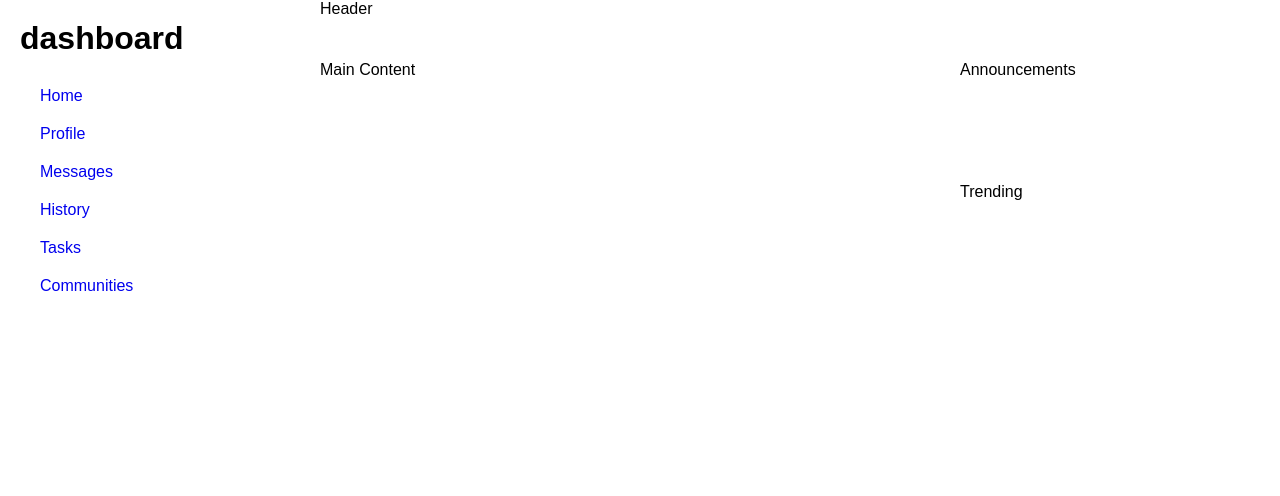
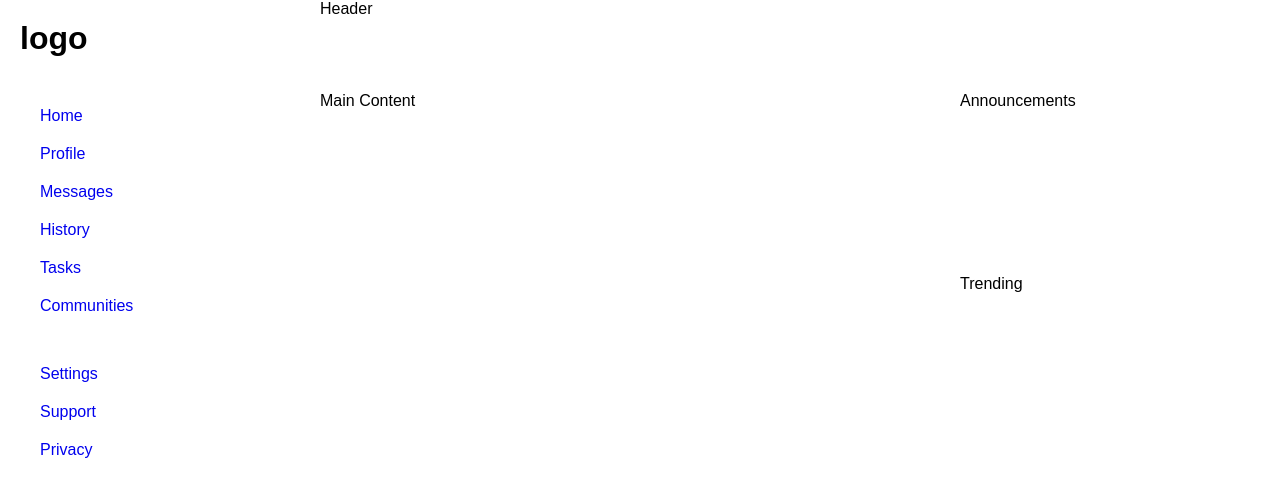
Before and after one commit to hojinchang/admin-dashboard, a plain HTML site: page index.html in a window 1280 px wide. Drawn offline with Linux system fonts and the light colour scheme.

Commit message:
Add all sidebar links

```diff
--- a/index.html
+++ b/index.html
@@ -9,14 +9,19 @@
     <body>
         <div class="grid-container">
             <div class="sidebar">
-                <h1 class="dashboard">dashboard</h1>
-                <ul class="sidebar-items">
+                <h1 class="logo">logo</h1>
+                <ul class="sidebar-items main-links">
                     <li><a href="#" onclick="return false;">Home</a></li>
                     <li><a href="#" onclick="return false">Profile</a></li>
                     <li><a href="#" onclick="return false">Messages</a></li>
                     <li><a href="#" onclick="return false">History</a></li>
                     <li><a href="#" onclick="return false">Tasks</a></li>
                     <li><a href="#" onclick="return false">Communities</a></li>
+                </ul>
+                <ul class="sidebar-items secondary-links">
+                    <li><a href="#" onclick="return false;">Settings</a></li>
+                    <li><a href="#" onclick="return false">Support</a></li>
+                    <li><a href="#" onclick="return false">Privacy</a></li>
                 </ul>
             </div>
 
--- a/style.css
+++ b/style.css
@@ -4,6 +4,10 @@
     box-sizing: border-box;
 
     font-family: Comfortaa, sans-serif;
+}
+
+:root {
+    --sidebar-top-margin: 50px;
 }
 
 a {
@@ -20,17 +24,24 @@ a {
     grid-row: 1 / -1;
 }
 
-.sidebar ul {
+.main-links {
+    grid-template: repeat(6, 1fr);
+}
+
+.secondary-links {
+    grid-template: repeat(3, 1fr);
+}
+
+.sidebar .sidebar-items {
     list-style: none;
     display: grid;
-    grid-template: repeat(6, 1fr);
     gap: 20px;
-    padding: 10px 40px;
-
+    padding: 0 40px;
+    margin-top: var(--sidebar-top-margin);
 }
 
-.sidebar .dashboard {
-    padding: 20px;
+.sidebar .logo {
+    padding: 20px 20px 0 20px;
 }
 
 
```
